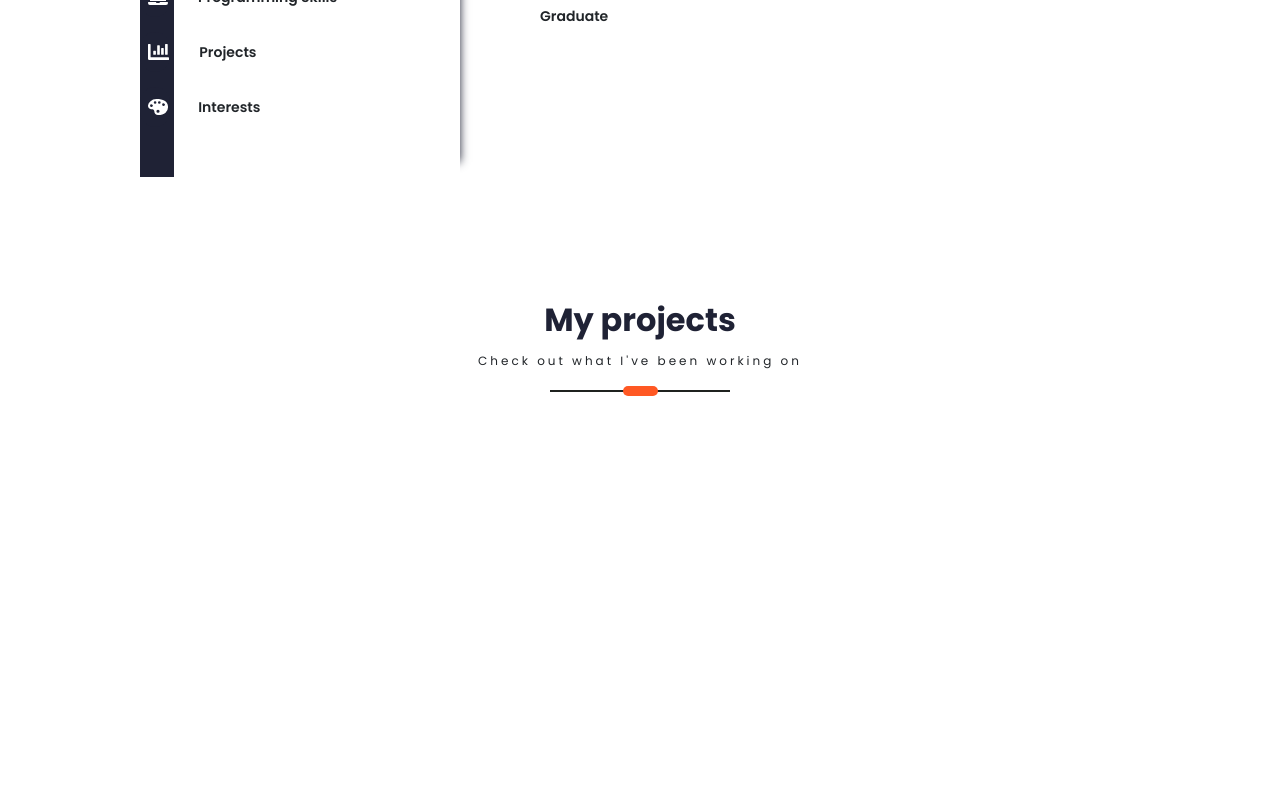
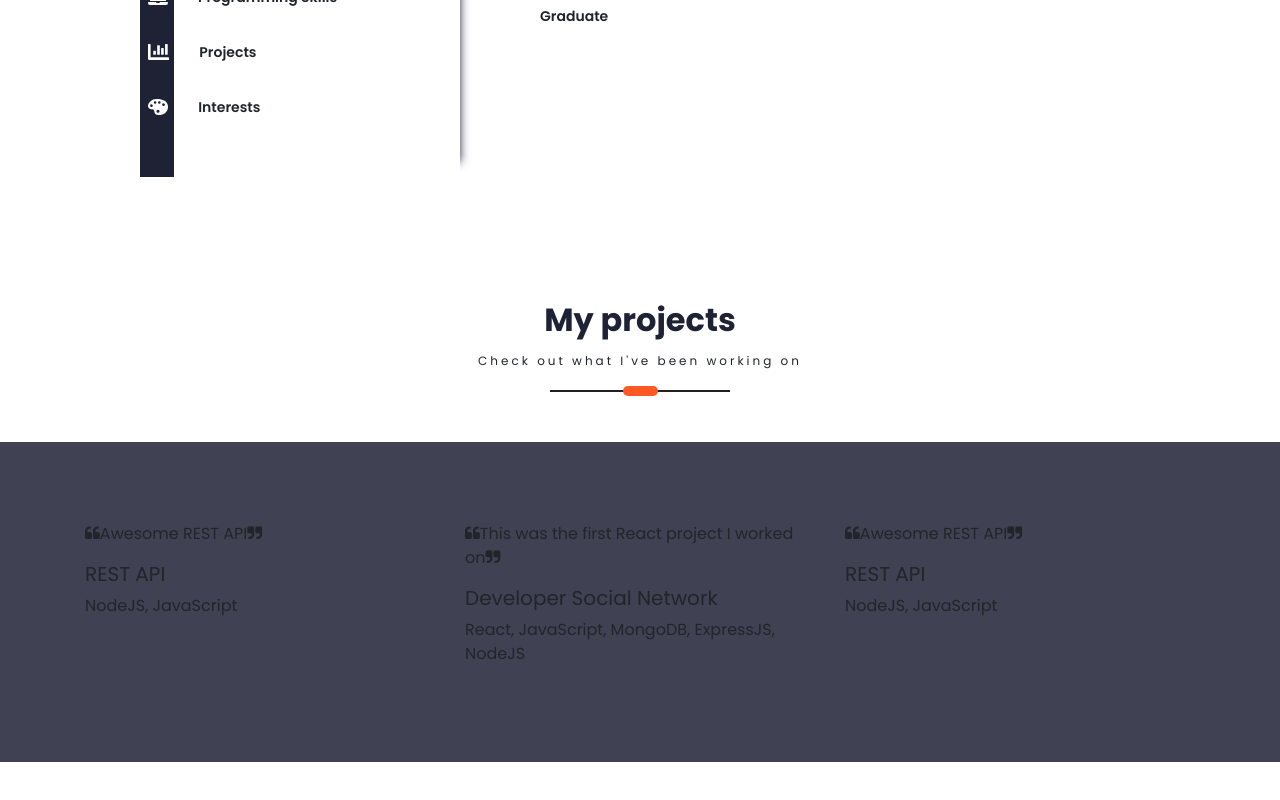
Before and after one commit to RdotSilva/TypeScript-React-Showcase, a React (Create React App) app: page / in a window 1280 px wide. Shown: the part 1700-2500 px from the top of the page. After the commit the page ends 2462 px from the top, so only its background shows below. Built offline with nearby package versions, Linux system fonts and the light colour scheme; a web font is replaced by a local one.

Commit message:
Remove fade in class and background color

```diff
--- a/src/components/Projects/Projects.css
+++ b/src/components/Projects/Projects.css
@@ -1,12 +1,12 @@
 .projects-section {
   padding: 80px 0 80px;
-  background-image: url("../../../src/assets/images/bg-2.jpg");
+  /* background-image: url("../../../src/assets/images/bg-2.jpg"); */
   background-position: center;
   background-attachment: fixed;
   position: relative;
   z-index: -1;
 }
-.project-section::before {
+.projects-section::before {
   content: "";
   position: absolute;
   left: 0;
--- a/src/components/Projects/Projects.tsx
+++ b/src/components/Projects/Projects.tsx
@@ -54,7 +54,7 @@ const Projects = (props: ProjectsProps) => {
         title={"My projects"}
         subHeading={"Check out what I've been working on"}
       />
-      <section className="projects-section fade-in" id={props.id || ""}>
+      <section className="projects-section" id={props.id || ""}>
         <div className="container">
           <div className="row">
             <OwlCarousel
```
